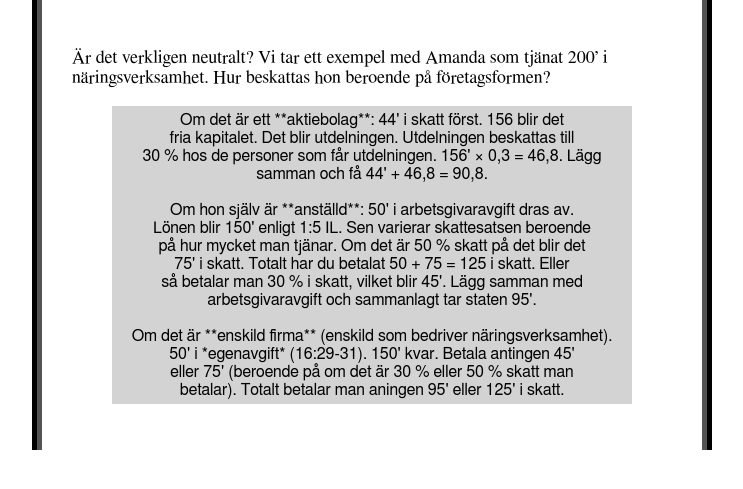
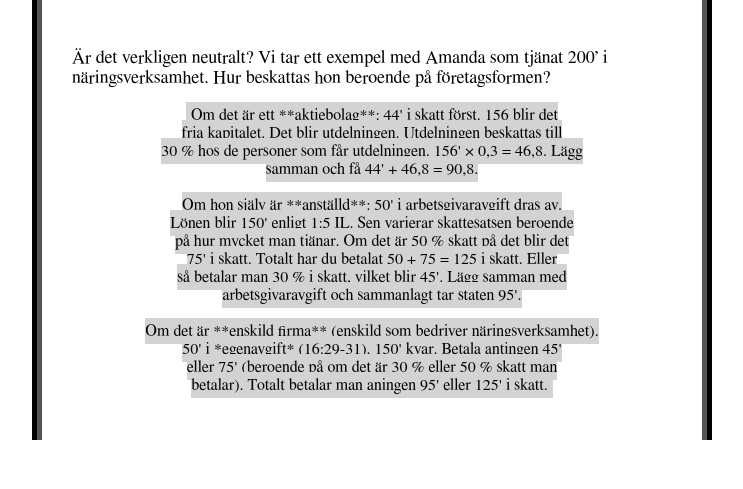
Before and after one commit to simon50/055website, a Jekyll site: the page built from README.md, in a window 1280 px wide. Shown: the top 489 px of the page, without its empty margins (268-1011 px from the left). Built offline with Jekyll 4.4.1, drawn with Linux system fonts in a browser that asks for light colours; our own code applies the rules of GitHub Pages for plain Markdown files.

Commit message:
Update style.scss

```diff
--- a/assets/css/style.scss
+++ b/assets/css/style.scss
@@ -31,7 +31,7 @@ a {
 	font-family: monospace;
 }
 
-blockquote pre {
+blockquote code {
 	background-color: lightgray;
 	padding: 5px;
 	font-size: medium;
```
